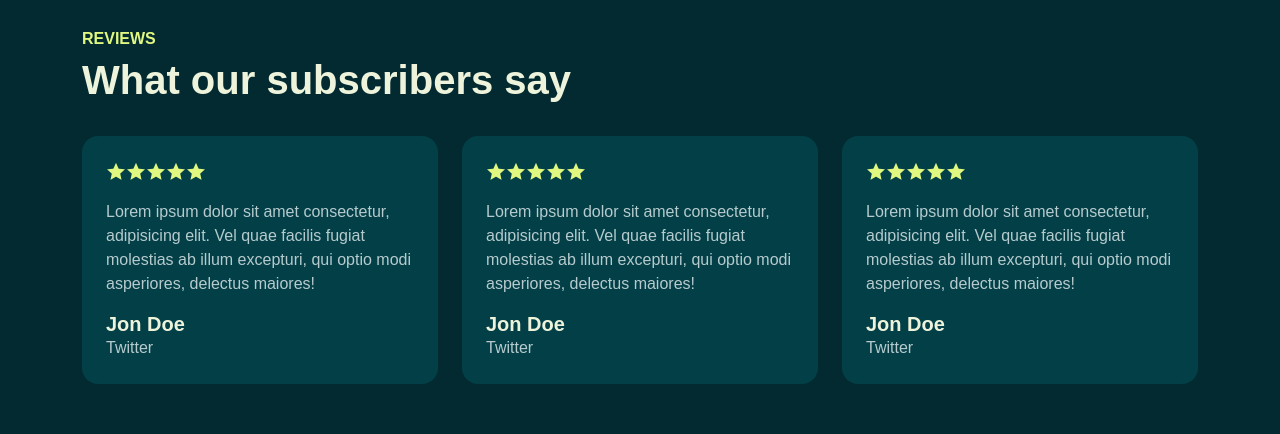
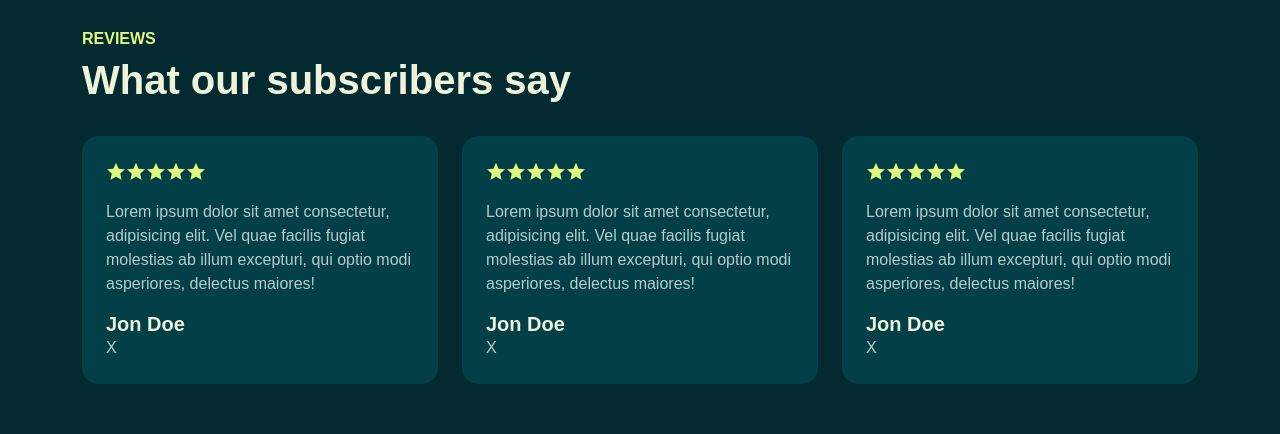
Before and after one commit to tehcmanmax/html-css-to-angular17, an Angular app: page / in a window 1280 px wide. Shown: the part 4120-4554 px from the top of the page. Built offline with nearby package versions, Linux system fonts and the light colour scheme; a web font is replaced by a local one.

Commit message:
feat/review-card

```diff
--- a/src/app/cards/review-card/review-card.component.html
+++ b/src/app/cards/review-card/review-card.component.html
@@ -1 +1,14 @@
-<p>review-card works!</p>
+<div class="review shadow-effect bg-base p-4 rounded-4">
+  <div class="text-brand h5">
+    <i class="las la-star"></i>
+    <i class="las la-star"></i>
+    <i class="las la-star"></i>
+    <i class="las la-star"></i>
+    <i class="las la-star"></i>
+  </div>
+  <p class="my-3">{{ paragraph }}</p>
+  <div class="person">
+    <h5 class="mb-0">{{ name }}</h5>
+    <p class="mb-0">{{ socialMedia }}</p>
+  </div>
+</div>
--- a/src/app/cards/review-card/review-card.component.ts
+++ b/src/app/cards/review-card/review-card.component.ts
@@ -1,4 +1,4 @@
-import { Component } from '@angular/core';
+import { Component, Input } from '@angular/core';
 
 @Component({
   selector: 'app-review-card',
@@ -8,5 +8,7 @@ import { Component } from '@angular/core';
   styleUrl: './review-card.component.scss'
 })
 export class ReviewCardComponent {
-
+  @Input() paragraph: string = '';
+  @Input() name: string = '';
+  @Input() socialMedia: string = '';
 }
--- a/src/app/components/reviews/reviews.component.html
+++ b/src/app/components/reviews/reviews.component.html
@@ -1,6 +1,5 @@
 <section id="reviews" class="full-height px-lg-5">
   <div class="container">
-
     <div class="row pb-4" data-aos="fade-up">
       <div class="col-lg-8">
         <h6 class="text-brand">REVIEWS</h6>
@@ -9,65 +8,29 @@
     </div>
 
     <div class="row gy-4">
-
       <div class="col-md-4" data-aos="fade-up">
-
-                        <div class="review shadow-effect bg-base p-4 rounded-4">
-                            <div class="text-brand h5">
-                                <i class="las la-star"></i>
-                                <i class="las la-star"></i>
-                                <i class="las la-star"></i>
-                                <i class="las la-star"></i>
-                                <i class="las la-star"></i>
-                            </div>
-                            <p class="my-3">Lorem ipsum dolor sit amet consectetur, adipisicing elit. Vel quae facilis fugiat molestias ab illum excepturi, qui optio modi asperiores, delectus maiores!</p>
-                            <div class="person">
-                                <h5 class="mb-0">Jon Doe</h5>
-                                <p class="mb-0">Twitter</p>
-                            </div>
-                        </div>
-
+        <app-review-card
+          paragraph="Lorem ipsum dolor sit amet consectetur, adipisicing elit. Vel quae facilis fugiat molestias ab illum excepturi, qui optio modi asperiores, delectus maiores!"
+          name="Jon Doe"
+          socialMedia="X"
+        ></app-review-card>
       </div>
 
       <div class="col-md-4" data-aos="fade-up" data-aos-delay="300">
-
-                        <div class="review shadow-effect bg-base p-4 rounded-4">
-                            <div class="text-brand h5">
-                                <i class="las la-star"></i>
-                                <i class="las la-star"></i>
-                                <i class="las la-star"></i>
-                                <i class="las la-star"></i>
-                                <i class="las la-star"></i>
-                            </div>
-                            <p class="my-3">Lorem ipsum dolor sit amet consectetur, adipisicing elit. Vel quae facilis fugiat molestias ab illum excepturi, qui optio modi asperiores, delectus maiores!</p>
-                            <div class="person">
-                                <h5 class="mb-0">Jon Doe</h5>
-                                <p class="mb-0">Twitter</p>
-                            </div>
-                        </div>
-
+        <app-review-card
+          paragraph="Lorem ipsum dolor sit amet consectetur, adipisicing elit. Vel quae facilis fugiat molestias ab illum excepturi, qui optio modi asperiores, delectus maiores!"
+          name="Jon Doe"
+          socialMedia="X"
+        ></app-review-card>
       </div>
 
       <div class="col-md-4" data-aos="fade-up" data-aos-delay="600">
-
-                        <div class="review shadow-effect bg-base p-4 rounded-4">
-                            <div class="text-brand h5">
-                                <i class="las la-star"></i>
-                                <i class="las la-star"></i>
-                                <i class="las la-star"></i>
-                                <i class="las la-star"></i>
-                                <i class="las la-star"></i>
-                            </div>
-                            <p class="my-3">Lorem ipsum dolor sit amet consectetur, adipisicing elit. Vel quae facilis fugiat molestias ab illum excepturi, qui optio modi asperiores, delectus maiores!</p>
-                            <div class="person">
-                                <h5 class="mb-0">Jon Doe</h5>
-                                <p class="mb-0">Twitter</p>
+        <app-review-card
+          paragraph="Lorem ipsum dolor sit amet consectetur, adipisicing elit. Vel quae facilis fugiat molestias ab illum excepturi, qui optio modi asperiores, delectus maiores!"
+          name="Jon Doe"
+          socialMedia="X"
+        ></app-review-card>
       </div>
     </div>
-
-                    </div>
-
-                </div>
-
   </div>
 </section>
--- a/src/app/components/reviews/reviews.component.ts
+++ b/src/app/components/reviews/reviews.component.ts
@@ -1,9 +1,10 @@
 import { Component } from '@angular/core';
+import { ReviewCardComponent } from '../../cards/review-card/review-card.component';
 
 @Component({
   selector: 'app-reviews',
   standalone: true,
-  imports: [],
+  imports: [ReviewCardComponent],
   templateUrl: './reviews.component.html',
   styleUrl: './reviews.component.scss'
 })
```
Lines whose indentation alone changed are shown as unchanged.
